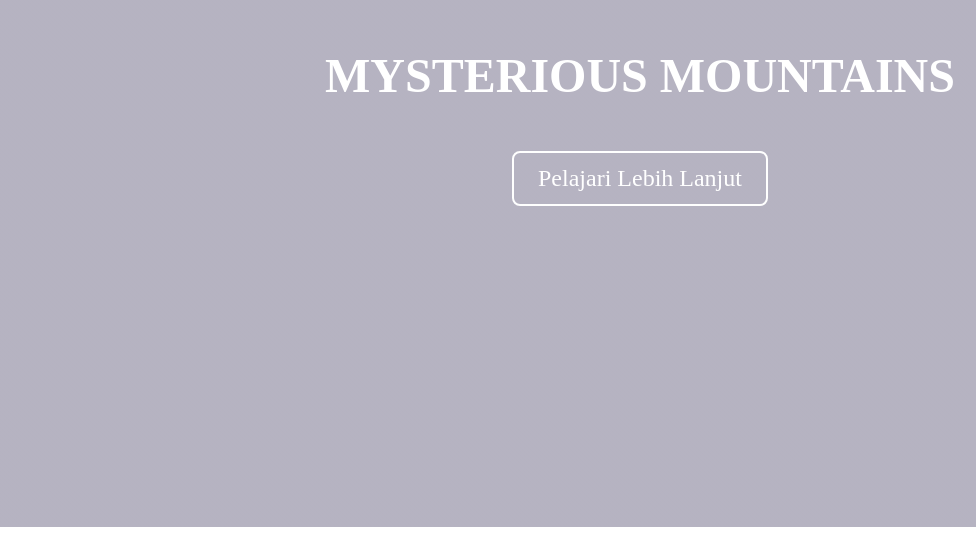
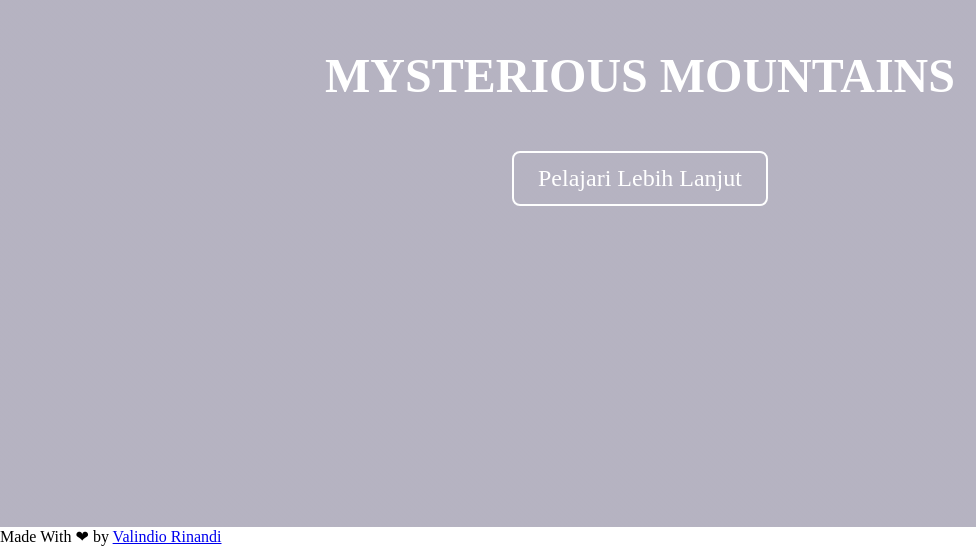
Before and after one commit to valindio/Stunning-Website-Background, a plain HTML site: page index.html in a window 1280 px wide. Shown: the part 273-819 px from the top of the page, 0-976 px from the left. Drawn offline with Linux system fonts and the light colour scheme; grey boxes are pictures that could not be loaded.

Commit message:
add footer

```diff
--- a/index.html
+++ b/index.html
@@ -17,5 +17,11 @@
         <a href="#" class="content-link">Pelajari Lebih Lanjut</a>
       </section>
     </section>
+    <section class="footer">
+      <p class="footer-credit">
+        Made With ❤ by
+        <a href="https://github.com/valindio">Valindio Rinandi</a>
+      </p>
+    </section>
   </body>
 </html>
```
